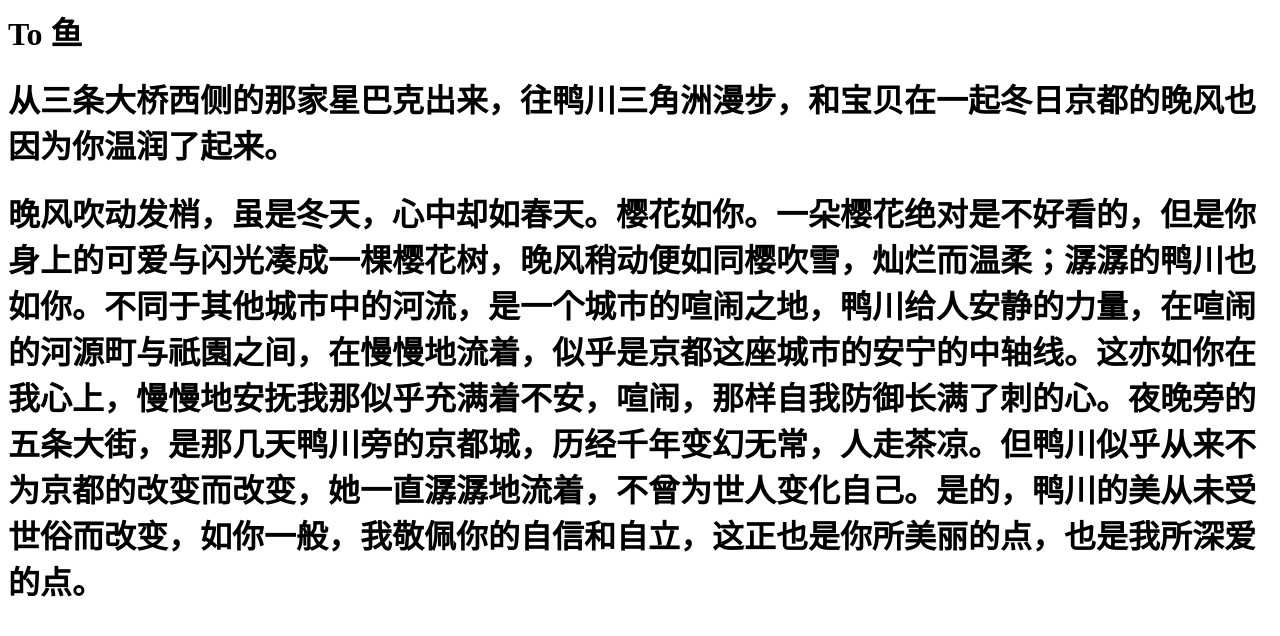
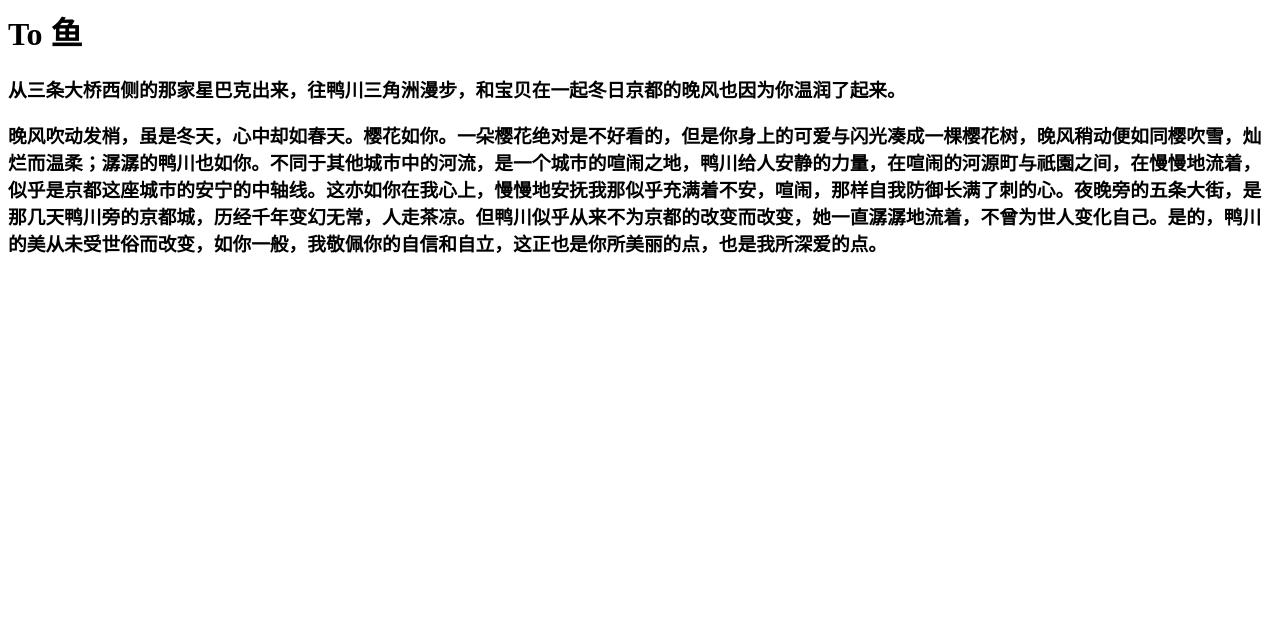
Before and after one commit to FromKevinToJasmin/FromKevinToJasmin.GitHub.io, a plain HTML site: page index.html in a window 1280 px wide. Drawn offline with Linux system fonts and the light colour scheme.

Commit message:
Update index.html

```diff
--- a/index.html
+++ b/index.html
@@ -1,7 +1,7 @@
 <body>
 
     <h1>To 鱼</h1>
-    <h1>       从三条大桥西侧的那家星巴克出来，往鸭川三角洲漫步，和宝贝在一起冬日京都的晚风也因为你温润了起来。 </h1>
-    <h1>       晚风吹动发梢，虽是冬天，心中却如春天。樱花如你。一朵樱花绝对是不好看的，但是你身上的可爱与闪光凑成一棵樱花树，晚风稍动便如同樱吹雪，灿烂而温柔；潺潺的鸭川也如你。不同于其他城市中的河流，是一个城市的喧闹之地，鸭川给人安静的力量，在喧闹的河源町与祇園之间，在慢慢地流着，似乎是京都这座城市的安宁的中轴线。这亦如你在我心上，慢慢地安抚我那似乎充满着不安，喧闹，那样自我防御长满了刺的心。夜晚旁的五条大街，是那几天鸭川旁的京都城，历经千年变幻无常，人走茶凉。但鸭川似乎从来不为京都的改变而改变，她一直潺潺地流着，不曾为世人变化自己。是的，鸭川的美从未受世俗而改变，如你一般，我敬佩你的自信和自立，这正也是你所美丽的点，也是我所深爱的点。</h1>
+    <h3>       从三条大桥西侧的那家星巴克出来，往鸭川三角洲漫步，和宝贝在一起冬日京都的晚风也因为你温润了起来。 </h3>
+    <h3>       晚风吹动发梢，虽是冬天，心中却如春天。樱花如你。一朵樱花绝对是不好看的，但是你身上的可爱与闪光凑成一棵樱花树，晚风稍动便如同樱吹雪，灿烂而温柔；潺潺的鸭川也如你。不同于其他城市中的河流，是一个城市的喧闹之地，鸭川给人安静的力量，在喧闹的河源町与祇園之间，在慢慢地流着，似乎是京都这座城市的安宁的中轴线。这亦如你在我心上，慢慢地安抚我那似乎充满着不安，喧闹，那样自我防御长满了刺的心。夜晚旁的五条大街，是那几天鸭川旁的京都城，历经千年变幻无常，人走茶凉。但鸭川似乎从来不为京都的改变而改变，她一直潺潺地流着，不曾为世人变化自己。是的，鸭川的美从未受世俗而改变，如你一般，我敬佩你的自信和自立，这正也是你所美丽的点，也是我所深爱的点。</h3>
 
 <body>
```
